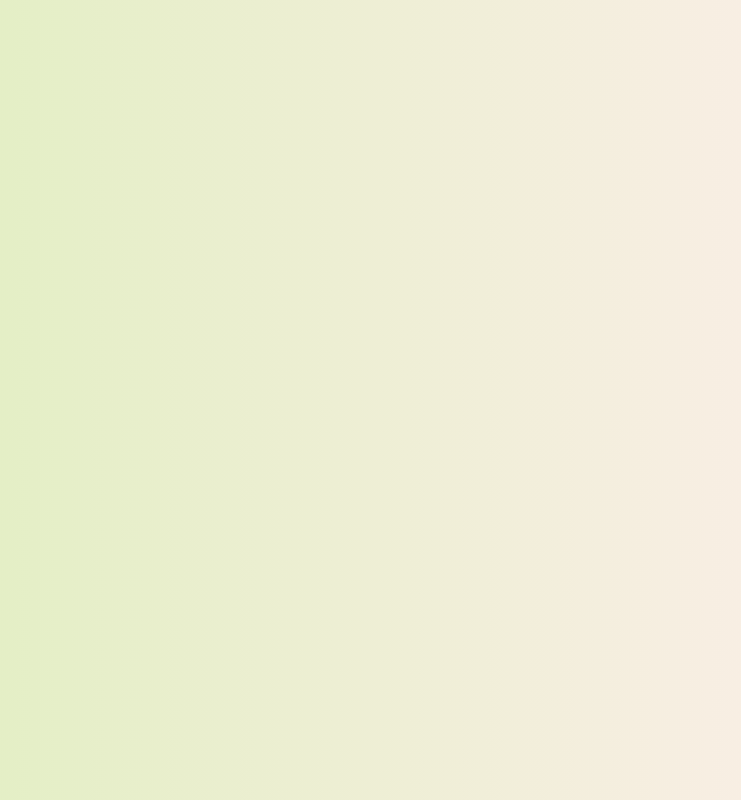
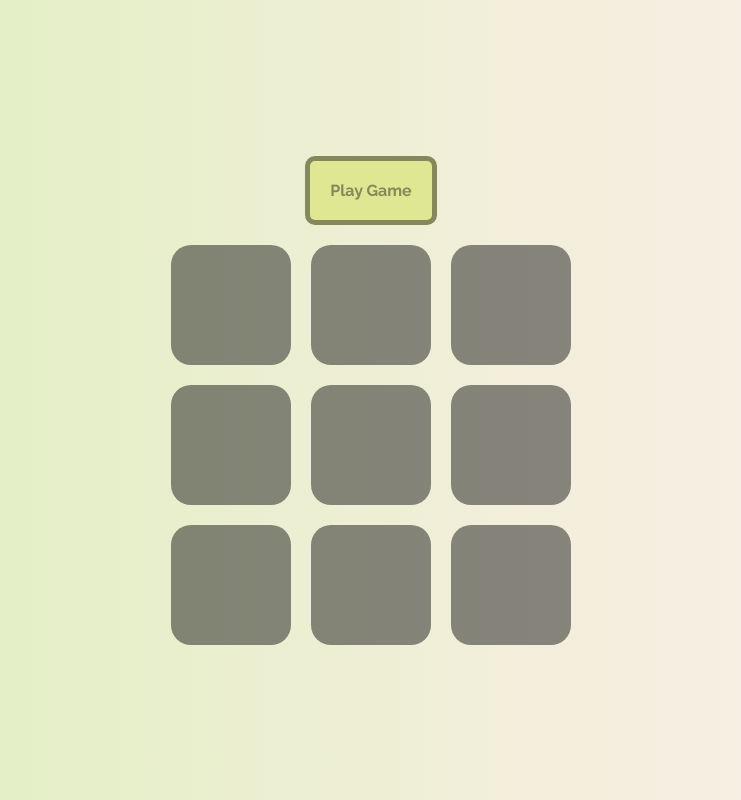
Before and after one commit to chajoy/odin-tic-tac-toe, a plain HTML site: page index.html in a window 1280 px wide. Shown: the whole page, without its empty margins (269-1010 px from the left). Drawn offline with Linux system fonts and the light colour scheme.

Commit message:
Add basic board layout

```diff
--- a/index.html
+++ b/index.html
@@ -15,6 +15,19 @@
 
 <body>
 
+    <button>Play Game</button>
+    <div class="container">
+        <div class="cell"></div>
+        <div class="cell"></div>
+        <div class="cell"></div>
+        <div class="cell"></div>
+        <div class="cell"></div>
+        <div class="cell"></div>
+        <div class="cell"></div>
+        <div class="cell"></div>
+        <div class="cell"></div>
+    </div>
+
     <script src="script.js"></script>
 </body>
 
--- a/script.js
+++ b/script.js
@@ -1,3 +1,25 @@
+const Player = function (name) {
+    let score = 0;
+
+    const displayInfo = () => `Player Name: ${name}, Score: ${score}`;
+
+    const addScore = (value) => score += value;
+
+    const getScore = () => score;
+
+    const resetScore = () => score = 0;
+
+    const getName = () => name;
+
+    return {
+        displayInfo,
+        addScore,
+        getScore,
+        resetScore,
+        getName,
+    }
+}
+
 const gameManager = (function () {
     let winner;
 
@@ -96,7 +118,7 @@ const boardManager = (function () {
 
     const contains = (value) => {
         for (let x = 0; x < board.length; x++) {
-            for (let y = 0; y < board[y].length; y++) {
+            for (let y = 0; y < board[x].length; y++) {
                 if (board[x][y] === value) {
                     return true;
                 }
@@ -146,24 +168,6 @@ const playerManager = (function () {
     }
 })();
 
-const Player = function (name) {
-    let score = 0;
+const DOM_manager = (function () {
 
-    const displayInfo = () => `Player Name: ${name}, Score: ${score}`;
-
-    const addScore = (value) => score += value;
-
-    const getScore = () => score;
-
-    const resetScore = () => score = 0;
-
-    const getName = () => name;
-
-    return {
-        displayInfo,
-        addScore,
-        getScore,
-        resetScore,
-        getName,
-    }
-}
+})();
--- a/style.css
+++ b/style.css
@@ -1,3 +1,9 @@
+:root {
+    --primary-colour: #DDEFBB;
+    --secondary-colour: #FFEEEE;
+    --green-dark: #84885a;
+}
+
 *,
 *::before,
 *::after {
@@ -15,6 +21,11 @@ body {
     background: linear-gradient(to right, #DDEFBB, #FFEEEE);
     min-height: 100vh;
     font-family: "Raleway", sans-serif;
+    display: flex;
+    align-items: center;
+    flex-direction: column;
+    justify-content: center;
+    gap: 20px;
 }
 
 img,
@@ -55,3 +66,38 @@ h5,
 h6 {
     text-wrap: balance;
 }
+
+.container {
+    height: 50vh;
+    aspect-ratio: 1 / 1;
+    border-radius: 20px;
+    display: grid;
+    grid-template-columns: repeat(3, 1fr);
+    gap: 20px;
+}
+
+button {
+    background-color: rgb(223, 231, 146);
+    padding: 20px;
+    border-radius: 10px;
+    border: 5px solid var(--green-dark);
+    color: var(--green-dark);
+    font-weight: bold;
+}
+
+button:hover {
+    background-color: var(--green-dark);
+    color: var(--primary-colour);
+    cursor: pointer;
+}
+
+.cell {
+    background-color: rgba(26, 26, 26, 0.502);
+    border-radius: 20px;
+    transition: filter .5s;
+}
+
+.cell:hover {
+    cursor: pointer;
+    filter: brightness(5);
+}
```
